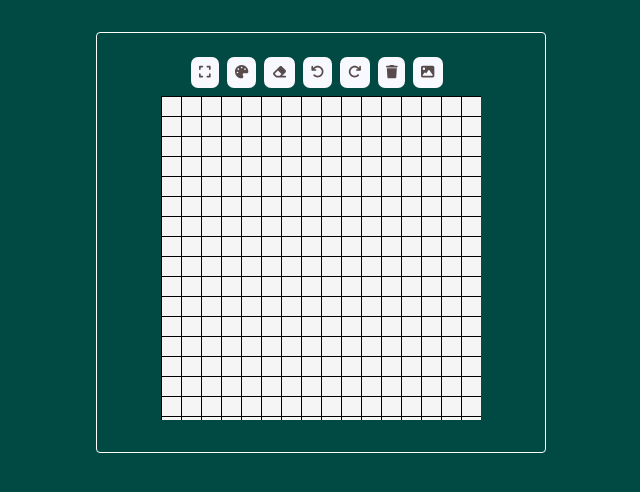
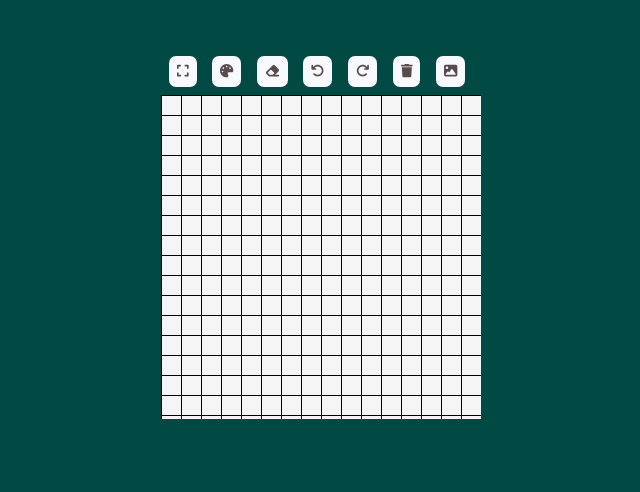
Before and after one commit to TheCyberFlash/stjag-j-toolbox, a React (Create React App) app in the folder desktop-pixel/: page / in a window 1280 px wide. Shown: the top 492 px of the page, without its empty margins (319-959 px from the left). Built offline with nearby package versions, Linux system fonts and the light colour scheme.

Commit message:
Update index.css

```diff
--- a/desktop-pixel/src/index.css
+++ b/desktop-pixel/src/index.css
@@ -6,24 +6,24 @@ html {
 
 body {
   background-color: rgb(1, 73, 67);
-  color: white;
+  /* color: white; */
   display: flex;
   justify-content: center;
   align-items: center;
   font-family: sans-serif, Arial;
   text-align: center;
-  min-width: fit-content;
+  /* min-width: fit-content; */
 }
 
 #editor {
-  border: 1px solid white;
-  border-radius: 0.25rem;
+  /* border: 1px solid white; */
+  /* border-radius: 0.25rem; */
   padding: 1rem 4rem 2rem 4rem;
   margin-top: 2rem;
 
   display: flex;
   flex-direction: column;
-  align-items: center;
+  /* align-items: center; */
 
   h1 {
     margin-bottom: 1.5rem;
```
